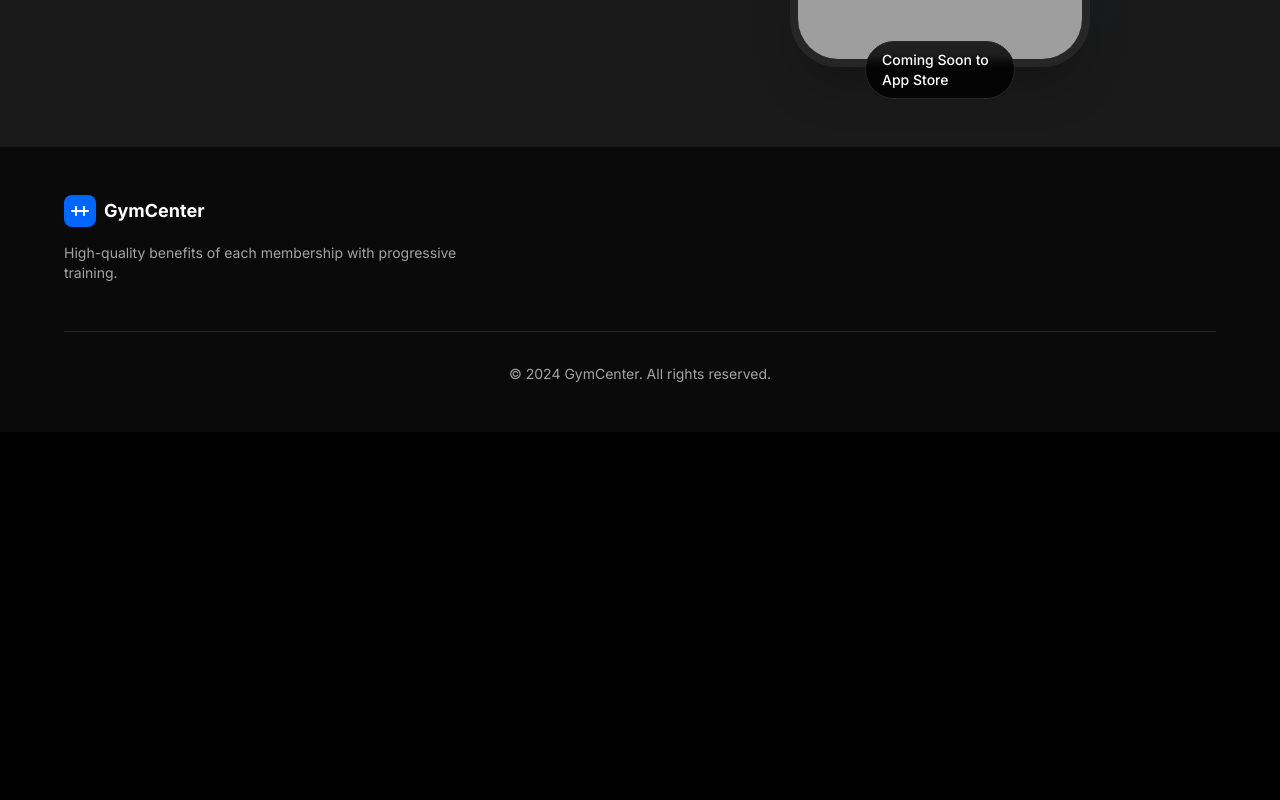
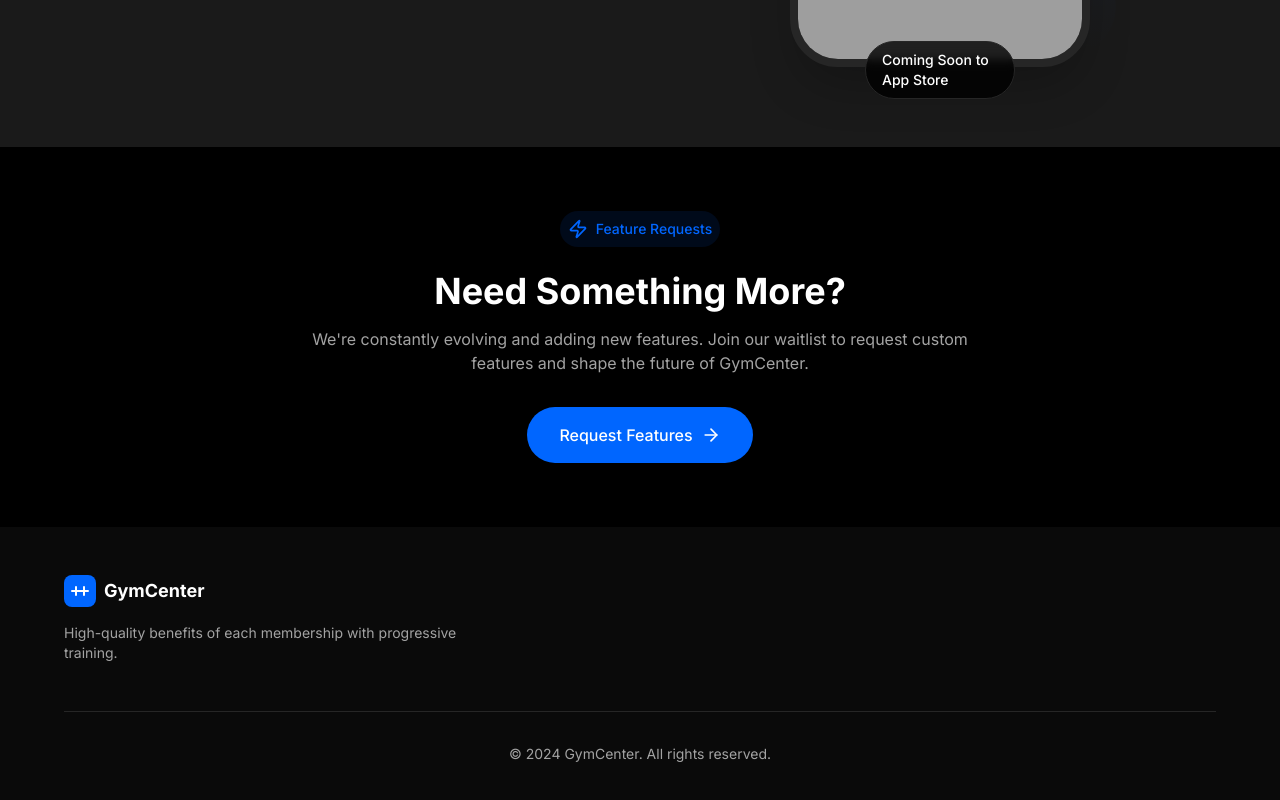
Before and after one commit to aniketsingh98571/Gym-Management, a Next.js app: page / in a window 1280 px wide. Shown: the part 5093-5893 px from the top of the page. Before the commit the page ends 5525 px from the top, so only its background shows below. Built offline with nearby package versions, Linux system fonts and the light colour scheme; no server answers; grey boxes are pictures that could not be loaded.

Commit message:
feat:added new feature request section

```diff
--- a/src/app/page.tsx
+++ b/src/app/page.tsx
@@ -307,6 +307,33 @@ export default function Home() {
         </div>
       </section>
 
+      {/* Feature Request Section */}
+      <section className="py-16 px-4 md:px-6 bg-background">
+        <div className="max-w-6xl mx-auto text-center">
+          <div className="inline-flex items-center justify-center p-2 bg-primary/10 rounded-full mb-6">
+            <ZapIcon className="w-5 h-5 text-primary mr-2" />
+            <span className="text-sm font-medium text-primary">
+              Feature Requests
+            </span>
+          </div>
+          <h2 className="text-2xl md:text-4xl font-bold mb-4">
+            Need Something More?
+          </h2>
+          <p className="text-muted-foreground max-w-2xl mx-auto mb-8">
+            We&apos;re constantly evolving and adding new features. Join our
+            waitlist to request custom features and shape the future of
+            GymCenter.
+          </p>
+          <button
+            onClick={() => scrollToSection("notify-section")}
+            className="bg-primary hover:bg-primary/90 text-white px-8 py-4 rounded-full font-medium inline-flex items-center gap-2 transition-colors"
+          >
+            Request Features
+            <ArrowRightIcon className="w-5 h-5" />
+          </button>
+        </div>
+      </section>
+
       {/* Footer */}
       <footer className="bg-accent py-8 md:py-12 px-4 md:px-6">
         <div className="max-w-6xl mx-auto">
```
